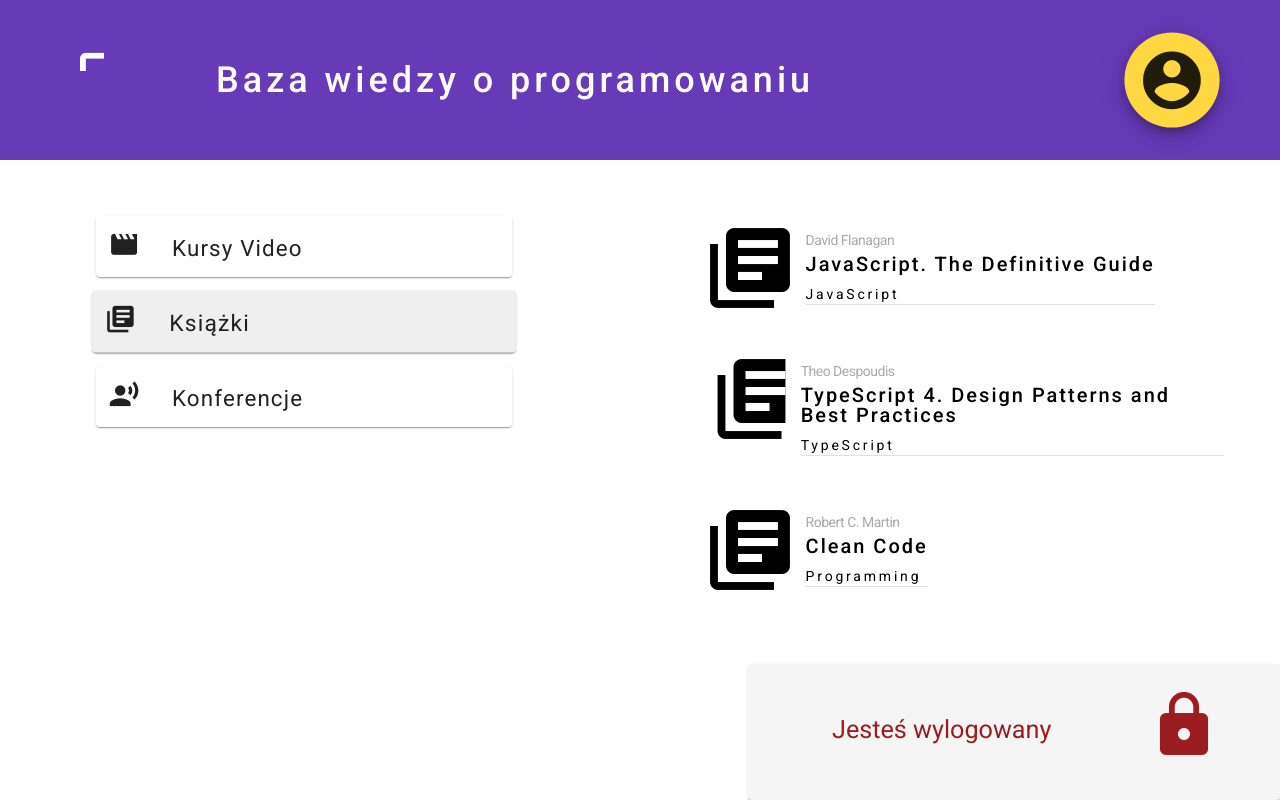
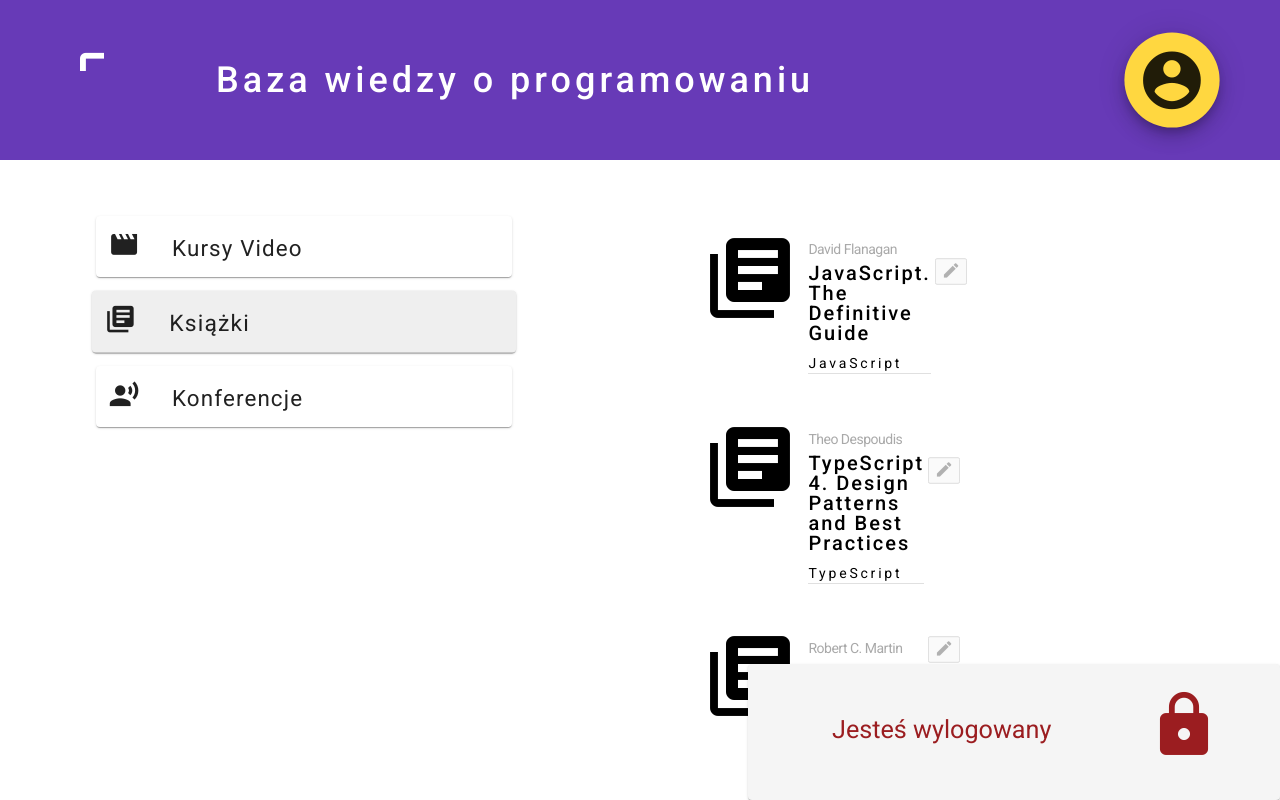
Before and after one commit to mateuszhadrian/hadrian-lighttalk-ng-guards, an Angular app: page /base/books in a window 1280 px wide. Built offline with nearby package versions, Linux system fonts and the light colour scheme.

Commit message:
editing books titles possibility added

```diff
--- a/src/app/app-routing.module.ts
+++ b/src/app/app-routing.module.ts
@@ -7,12 +7,14 @@ import {CoursesComponent} from './page-content/courses/courses.component';
 import {BooksComponent} from './page-content/books/books.component';
 
 const routes: Routes = [
+  {path: '', redirectTo: 'base', pathMatch: 'full' },
   {path: 'base', component: PageContentComponent, children: [
       {path: 'courses', component: CoursesComponent},
       {path: 'books', component: BooksComponent},
-      {path: 'conferences', component: ConferencesComponent}
+      {path: 'conferences', component: ConferencesComponent},
     ]},
   {path: 'auth', component: PageAuthComponent},
+  {path: '**', redirectTo: 'base'}
 ];
 
 @NgModule({
--- a/src/app/page-content/books/books.component.html
+++ b/src/app/page-content/books/books.component.html
@@ -1,13 +1,38 @@
 <div class="books">
   <ul class="books__list">
     <li *ngFor="let book of books" class="books__element">
-      <mat-icon class="books__book-icon">library_books</mat-icon>
-      <div class="books__book-description">
-        <span class="books__book-author">{{book.author}}</span>
-        <h2 class="books__book-title">{{book.title}}</h2>
-        <span class="books__book-scope">{{book.scope}}</span>
-        <mat-divider></mat-divider>
+      <div class="books__book-left-side">
+        <mat-icon class="books__book-icon">library_books</mat-icon>
+        <form autocomplete="off" class="books__book-description" [formGroup]="bookDetailsForm">
+          <span class="books__book-author">{{book.author}}</span>
+          <div *ngIf="isEditMode && (editedBookId === book.id); else elseBlockForTitle">
+            <mat-form-field class="books__book-form-field">
+              <input formControlName="title" matInput>
+            </mat-form-field>
+          </div>
+          <ng-template #elseBlockForTitle>
+            <h2 class="books__book-title">{{book.title}}</h2>
+          </ng-template>
+          <span class="books__book-scope">{{book.scope}}</span>
+          <mat-divider></mat-divider>
+        </form>
       </div>
+      <button
+        *ngIf="!(editedBookId === book.id) && !isEditMode"
+        (click)="onEdit(book.id, book.title)"
+        class="books__book-edit-button">
+        <mat-icon>edit</mat-icon>
+      </button>
+      <button
+        mat-flat-button
+        color="accent"
+        *ngIf="isEditMode && (editedBookId === book.id)"
+        (click)="onSave(book.id)"
+        class="books__book-save-button"
+      >
+        <mat-icon>save</mat-icon>
+      </button>
     </li>
   </ul>
 </div>
+<router-outlet></router-outlet>
--- a/src/app/page-content/books/books.component.scss
+++ b/src/app/page-content/books/books.component.scss
@@ -1,7 +1,11 @@
 .books {
   &__element {
+    position: relative;
+    bottom: 1.4em;
     display: flex;
-    margin-bottom: 4em;
+    justify-content: space-between;
+    align-items: center;
+    margin-bottom: 1.8em;
     &:hover {
       background-color: #f5f5f5;
       cursor: pointer;
@@ -9,15 +13,28 @@
       box-shadow: -46px 0px 21px 10px #F5F5F5;
     }
   }
+  &__book-description {
+    margin-left: 5em;
+  }
   &__book-icon {
     position: relative;
-    top: 1.1em;
+    top: 2.3em;
     margin-right: 1.8em;
     transform: scale(4);
   }
   &__book-author {
     color: darkgrey;
     letter-spacing: -0.5px;
+  }
+  &__book-form-field {
+    position: relative;
+    bottom: 1em;
+    padding-bottom: 0;
+    height: 2.8em;
+    width: 22em;
+    font-size: 1.5em;
+    letter-spacing: 0.8em;
+    background-color: rgba(169, 169, 169, 0.15);
   }
   &__book-title {
     letter-spacing: 0.1em;
@@ -29,4 +46,24 @@
   &__book-scope {
     letter-spacing: 0.2em;
   }
+  &__book-edit-button {
+    transform: scale(0.8);
+    opacity: 30%;
+    position: relative;
+    bottom: 1.6em;
+    margin-right: 23em;
+    &:hover {
+      cursor: pointer;
+      opacity: 80%;
+      transform: scale(0.85);
+      box-shadow: 5px 5px 15px 5px rgba(169, 169, 169, 0.15);
+    }
+  }
+  &__book-save-button {
+    transform: scale(1.8);
+    margin-right: 24em;
+    position: relative;
+    top: 1em;
+    height: 4em;
+  }
 }
--- a/src/app/page-content/books/books.component.ts
+++ b/src/app/page-content/books/books.component.ts
@@ -1,6 +1,7 @@
-import { Component, OnInit } from '@angular/core';
+import {Component, OnInit} from '@angular/core';
 import {PageContentBaseService} from '../page-content-base.service';
 import {BookDto} from '../../../utils/book.dto';
+import {FormControl, FormGroup} from '@angular/forms';
 
 @Component({
   selector: 'app-books',
@@ -8,12 +9,36 @@ import {BookDto} from '../../../utils/book.dto';
   styleUrls: ['./books.component.scss']
 })
 export class BooksComponent implements OnInit {
-  books: BookDto[] = []
+  books: BookDto[] = [];
+  editedBookId: string = '';
+  isEditMode: boolean = false;
+  bookDetailsForm: FormGroup = new FormGroup({})
 
-  constructor(private pageContentBaseService: PageContentBaseService) { }
+  constructor(
+    private pageContentBaseService: PageContentBaseService,
+  ) { }
 
   ngOnInit(): void {
-    this.books = this.pageContentBaseService.books
+    this.updateBooksList();
+  }
+
+  onEdit(id: string, title: string){
+    this.isEditMode = true;
+    this.editedBookId = id;
+    this.bookDetailsForm = new FormGroup({
+      'title': new FormControl(title),
+    });
+  }
+
+  onSave(id: string){
+    this.pageContentBaseService.renameBook(id, this.bookDetailsForm.controls['title'].value);
+    this.updateBooksList();
+    this.isEditMode = false;
+    this.editedBookId = '';
+  }
+
+  updateBooksList(){
+    this.books = this.pageContentBaseService.books;
   }
 
 }
--- a/src/app/page-content/page-content-base.service.ts
+++ b/src/app/page-content/page-content-base.service.ts
@@ -16,4 +16,9 @@ export class PageContentBaseService {
  conferences: ConferenceDto[] = Utils.getConferences();
 
   constructor() { }
+
+  renameBook(bookID: string, newTitle: string){
+    const bookToRename = this.books.filter(book => book.id === bookID);
+    bookToRename[0].title = newTitle;
+  }
 }
--- a/src/utils/book.dto.ts
+++ b/src/utils/book.dto.ts
@@ -1,4 +1,5 @@
 export interface BookDto {
+  id: string;
   title: string;
   author: string;
   scope: string;
--- a/src/utils/utils.ts
+++ b/src/utils/utils.ts
@@ -45,16 +45,19 @@ export class Utils {
 
  private static BOOKS: BookDto[] = [
    {
+     id: 'book1',
      title: 'JavaScript. The Definitive Guide',
      author: 'David Flanagan',
      scope: 'JavaScript'
    },
    {
+     id: 'book2',
      title: 'TypeScript 4. Design Patterns and Best Practices',
      author: 'Theo Despoudis',
      scope: 'TypeScript'
    },
    {
+     id: 'book3',
      title: 'Clean Code',
      author: 'Robert C. Martin',
      scope: 'Programming'
```
Also changed, not shown: src/app/app.module.ts (+7 -5 lines).
